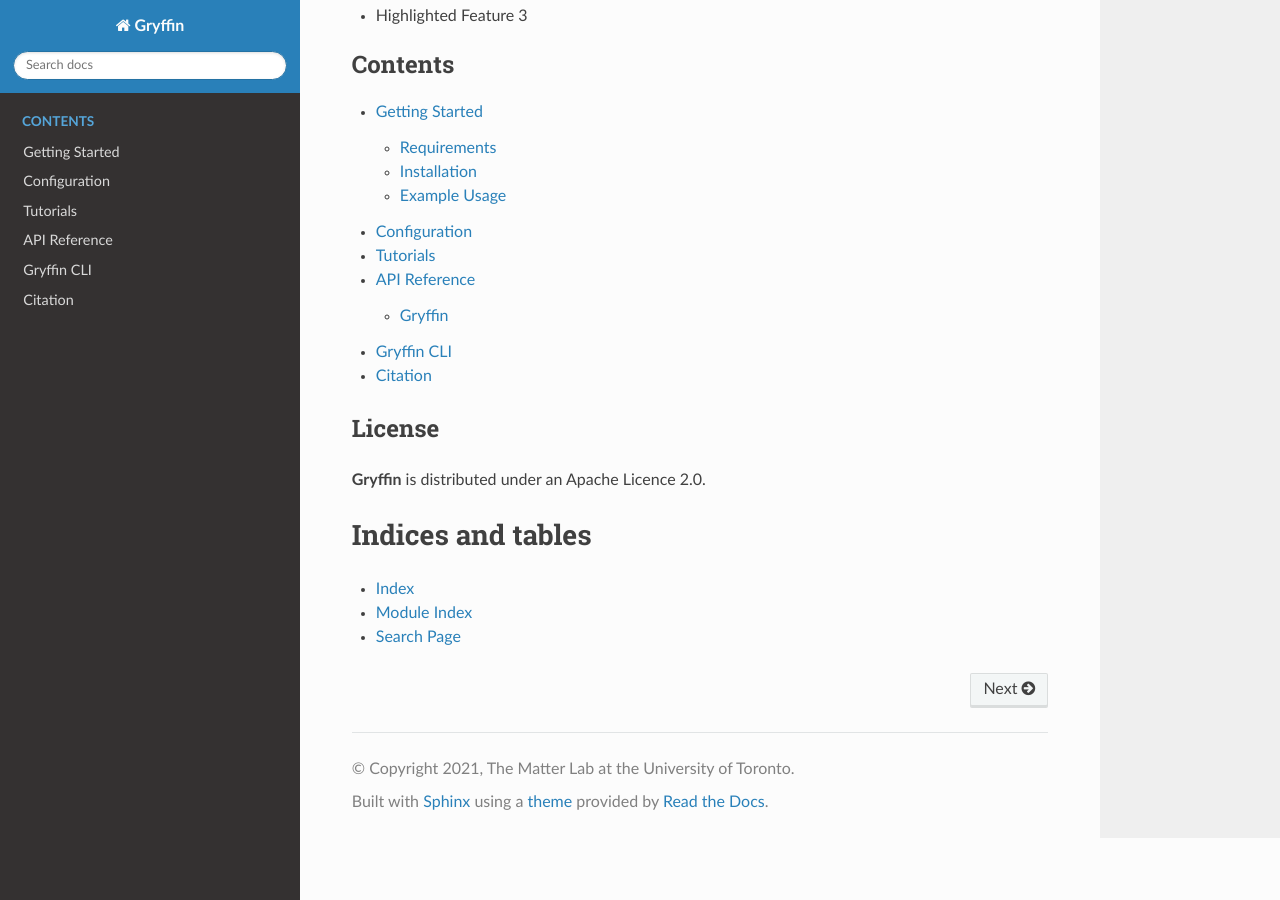
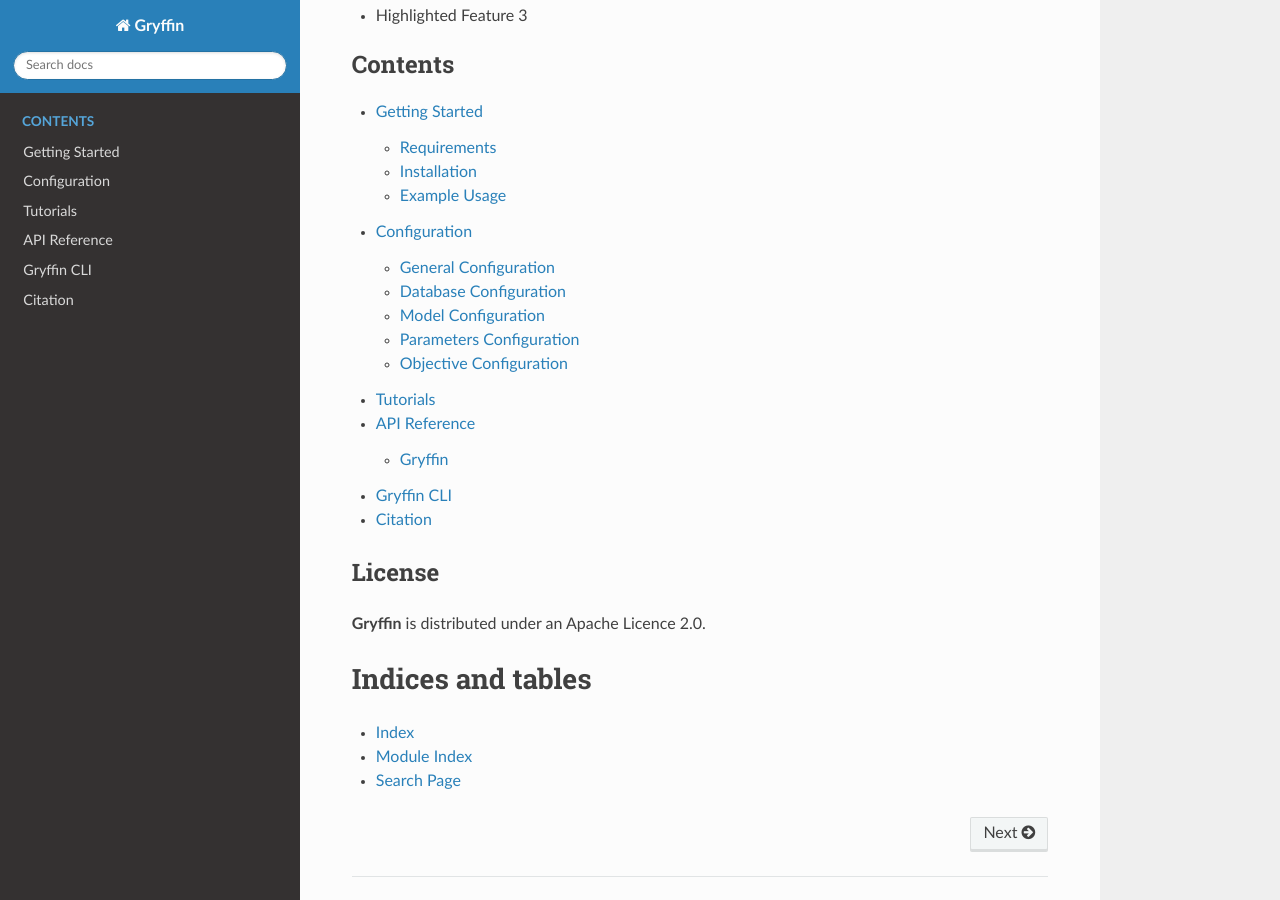
Before and after one commit to aspuru-guzik-group/gryffin, a Sphinx documentation site: the page built from docs/source/index.rst, in a window 1280 px wide and 900 px high, scrolled down 629 px. Built offline with Sphinx 7.4.7 and the Read the Docs theme 2.0.0, drawn with Linux system fonts in a browser that asks for light colours; part of the change alters nothing that is shown.

Commit message:
Add param types

```diff
--- a/docs/requirements.txt
+++ b/docs/requirements.txt
@@ -1,4 +1,3 @@
 nbsphinx
 sphinx-autodoc-typehints
 sphinx-rtd-theme
-sphinxcontrib-osexample
--- a/docs/source/conf.py
+++ b/docs/source/conf.py
@@ -38,8 +38,7 @@ extensions = [
     "sphinx_rtd_theme",
     "nbsphinx",
     "sphinx.ext.mathjax",
-    "sphinx.ext.viewcode",
-    "sphinxcontrib.osexample"
+    "sphinx.ext.viewcode"
 ]
 autodoc_mock_imports = ["gryffin.bayesian_network"]
 
--- a/docs/source/configuration.rst
+++ b/docs/source/configuration.rst
@@ -32,5 +32,88 @@ Gryffin exposes 5 configurable modules, `general`, `database`, `model`, `paramet
     .. code-block:: python
 
         config = {
+            "general": {},
+            "database": {},
+            "model": {},
+            "parameters": [],
+            "objectives": []
 
         }
+
+General Configuration
+---------------------
+
+.. list-table::
+
+    * - Parameter
+      - Example
+
+Database Configuration
+----------------------
+
+.. list-table::
+
+    * - Parameter
+      - Example
+
+Model Configuration
+-------------------
+
+.. list-table::
+
+    * - Parameter
+      - Example
+
+Parameters Configuration
+------------------------
+
+Gryffin supports 3 parameter types, `continuous`, `discrete` and `categorical`. Each parameters is configured as elements of the root level parameters list:
+
+.. code-example:: JSON
+    {
+        "parameters": [
+                {},
+        ]
+    }
+
+Continuous Parameters:
+
+.. list-table::
+
+    * - Parameter
+      - Example
+    * - name
+      - Explanation and example
+    * - type
+      - Enum, categorical, continuous,
+
+Discrete Parameters:
+
+.. list-table::
+
+    * - Parameter
+      - Example
+    * - name
+      - Explanation and example
+    * - type
+      - Enum, categorical, continuous,
+
+Categorical Parameters:
+
+.. list-table::
+
+    * - Parameter
+      - Example
+    * - name
+      - Explanation and example
+    * - type
+      - Enum, categorical, continuous,
+
+
+Objective Configuration
+-----------------------
+
+.. list-table::
+
+    * - Parameter
+      - Example
--- a/docs/source/getting_started.rst
+++ b/docs/source/getting_started.rst
@@ -52,10 +52,10 @@ This is a minimalist example of Gryffin in action.
     for iter in range(ITER_BUDGET):
 
         # query gryffin for new hyper-parameters
-    	hyper_parameters  = gryffin.recommend(observations=observations)
+        hyper_parameters  = gryffin.recommend(observations=observations)
 
         # evaluate the proposed parameters
         merit = experiment.run(hyper_paramters)
-	    hyper_parameters['obj'] = merit
+        hyper_parameters['obj'] = merit
 
         observations.append(hyper_parameters)
```
